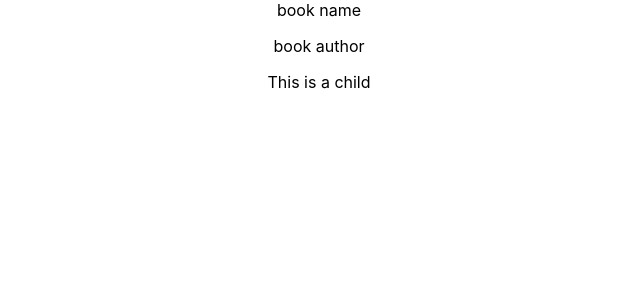
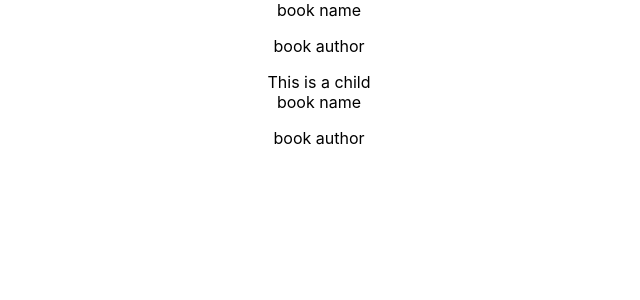
Before and after one commit to GoranAviani/react_props_children, a React (Create React App) app: page / in a window 1280 px wide. Shown: the top 300 px of the page, without its empty margins (321-961 px from the left). Built offline with nearby package versions, Linux system fonts and the light colour scheme.

Commit message:
react_props_children

```diff
--- a/src/App.js
+++ b/src/App.js
@@ -11,6 +11,8 @@ function App() {
   return (
     <div className="App">
       <Book name = {firstBook.name} author = {firstBook.author}>This is a child</Book>
+      <Book name = {firstBook.name} author = {firstBook.author}></Book>
+
     </div>
   );
 }
```
